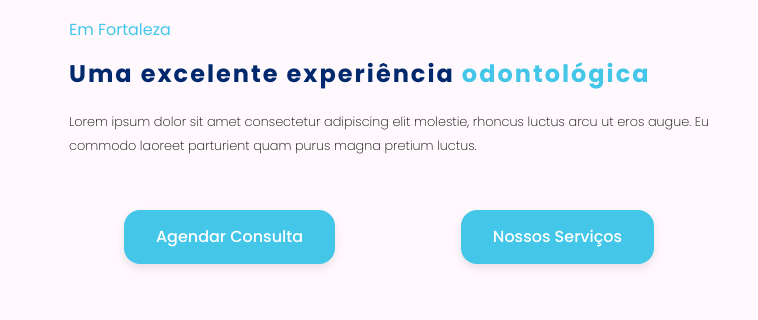
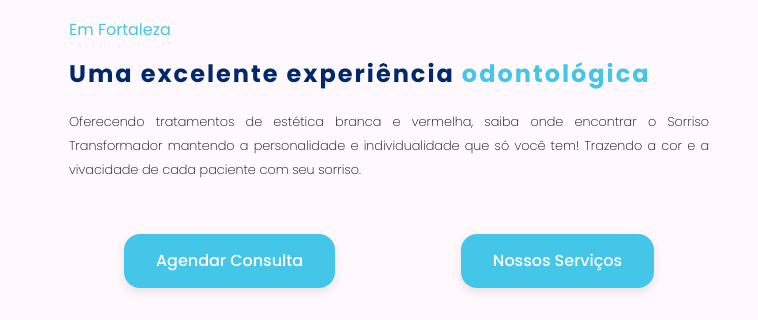
Before and after one commit to rafalemosfrs/LandingPage-Dentista, a plain HTML site: page index.html in a window 1280 px wide. Shown: the part 165-485 px from the top of the page, 0-758 px from the left. Drawn offline with Linux system fonts and the light colour scheme; files whose address does not match are found by name.

Commit message:
alteração de texto

```diff
--- a/index.html
+++ b/index.html
@@ -71,7 +71,7 @@
                     <h4>Em Fortaleza</h4>
                     <h2>Uma excelente experiência <span>odontológica</span></h2>
                     <p>
-                        Lorem ipsum dolor sit amet consectetur adipiscing elit molestie, rhoncus luctus arcu ut eros augue. Eu commodo laoreet parturient quam purus magna pretium luctus.
+                        Oferecendo tratamentos de estética branca e vermelha, saiba onde encontrar o Sorriso Transformador mantendo a personalidade e individualidade que só você tem! Trazendo a cor e a vivacidade de cada paciente com seu sorriso.
                     </p>
                     <div class="banner__content__links">
                         <a class="banner__content__links--button" href="#contact">Agendar Consulta</a>
```
